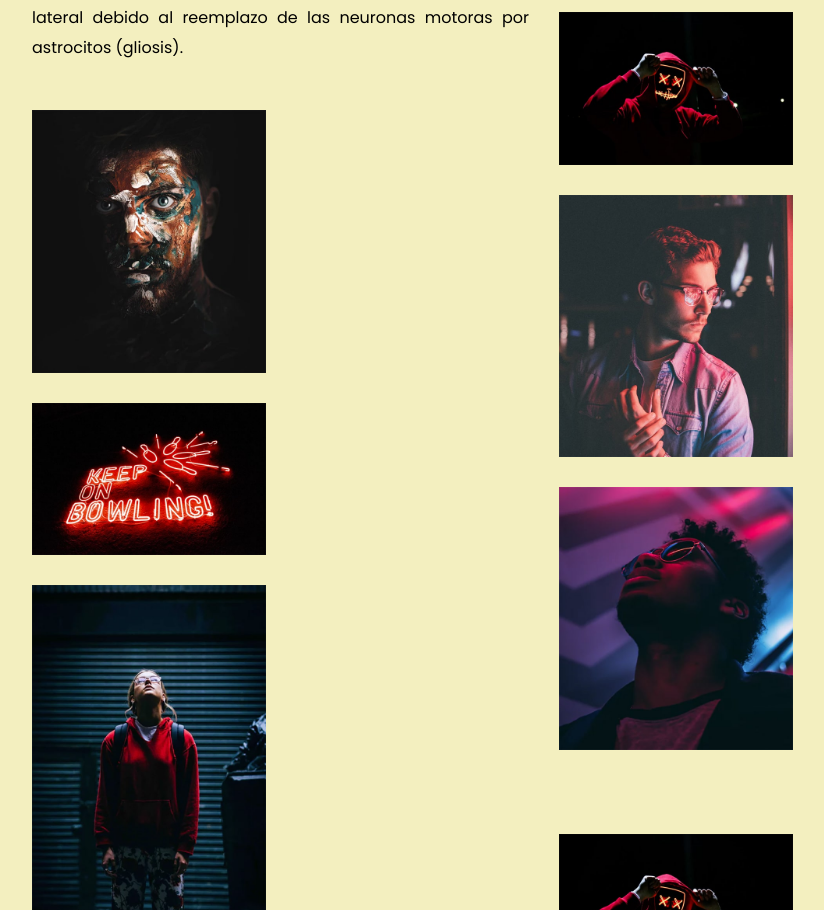
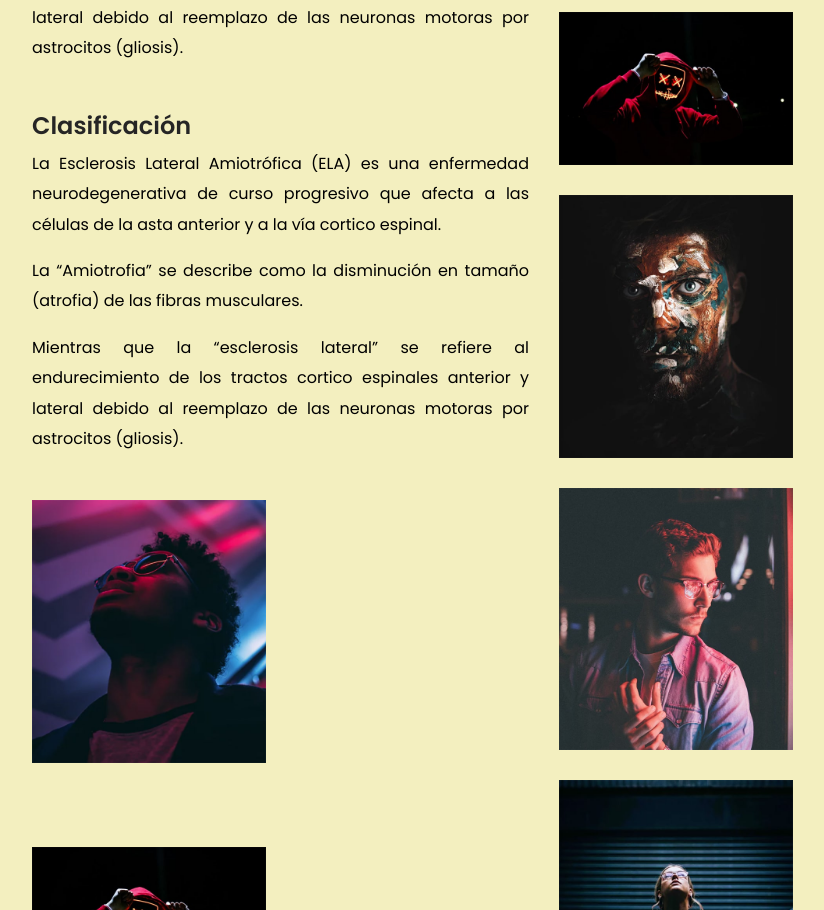
Before and after one commit to equipo22-fundbio/equipo22-fundbio.github.io, a website: page index.html in a window 1280 px wide. Shown: the part 1311-2221 px from the top of the page, without its empty margins (96-920 px from the left). Drawn offline with Linux system fonts and the light colour scheme; files whose address does not match are found by name.

Commit message:
Update index.html

```diff
--- a/index.html
+++ b/index.html
@@ -206,6 +206,20 @@
                     </div>
                 </div>
 
+                 <!-- Single Gallery Item -->
+
+                <div class="col-12 col-sm-6 col-lg-6 single_gallery_item human mb-30 wow fadeInUp" data-wow-delay="100ms">
+                    <div class="single-portfolio-content">
+                        <h4>Clasificación</h4>
+                        <p style="text-align:justify;"><FONT COLOR="black">La Esclerosis Lateral Amiotrófica (ELA) es una enfermedad neurodegenerativa de curso progresivo que afecta a las células de la asta anterior y a la vía cortico espinal.</FONT></p>
+                         <p style="text-align:justify;"><FONT COLOR="black">La “Amiotrofia” se describe como la disminución en tamaño (atrofia) de las fibras musculares.</FONT></p>
+                        <p style="text-align:justify;"><FONT COLOR="black">Mientras que la “esclerosis lateral” se refiere al endurecimiento de los tractos cortico espinales anterior y
+                            lateral debido al reemplazo de las neuronas motoras por astrocitos (gliosis).</FONT></p>
+                        <div class="hover-content">
+                        </div>
+                    </div>
+                </div>
+
                 <!-- Single Gallery Item -->
                 <div class="col-12 col-sm-6 col-lg-3 single_gallery_item human mb-30 wow fadeInUp" data-wow-delay="100ms">
                     <div class="single-portfolio-content">
@@ -222,16 +236,6 @@
                         <img src="img/bg-img/6.jpg" alt="">
                         <div class="hover-content">
                             <a href="img/bg-img/6.jpg" class="portfolio-img">+</a>
-                        </div>
-                    </div>
-                </div>
-
-                <!-- Single Gallery Item -->
-                <div class="col-12 col-sm-6 col-lg-3 single_gallery_item human mb-30 wow fadeInUp" data-wow-delay="500ms">
-                    <div class="single-portfolio-content">
-                        <img src="img/bg-img/10.jpg" alt="">
-                        <div class="hover-content">
-                            <a href="img/bg-img/10.jpg" class="portfolio-img">+</a>
                         </div>
                     </div>
                 </div>
```
